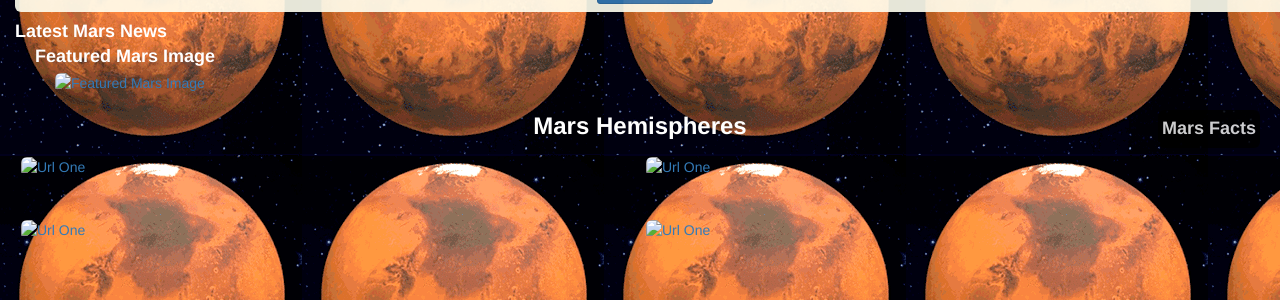
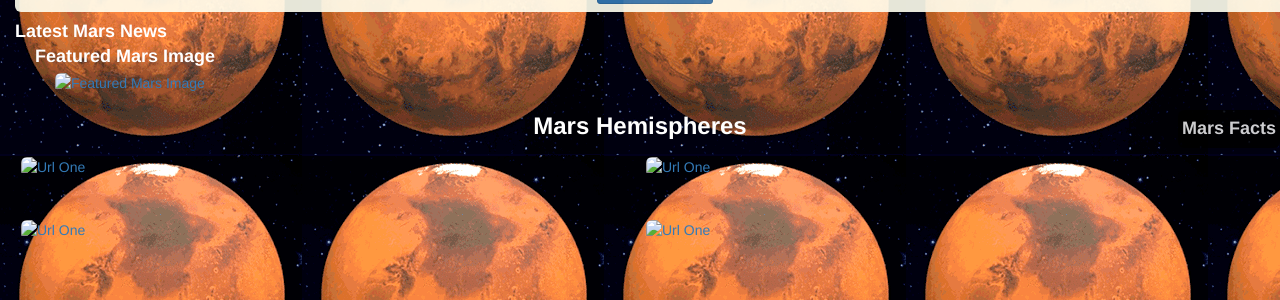
Before and after one commit to jlubranos/web-scraping-challenge, a Flask app: template Missions_to_Mars/templates/index.html in a window 1280 px wide. Shown: the part 138-438 px from the top of the page. Run offline with Flask 2, Linux system fonts and the light colour scheme; the template is opened without the code that fills it, so the values that code supplies are empty; some libraries are stand-ins or nearby versions.

Commit message:
11-30-2020

```diff
--- a/Missions_to_Mars/static/mars.css
+++ b/Missions_to_Mars/static/mars.css
@@ -59,7 +59,7 @@ body {
     position:absolute;
     z-index:1;
     top:248px;
-    right:20px;
+    right:0px;
     width:fit-content;
     height: auto;
     padding-top:4px;
```
